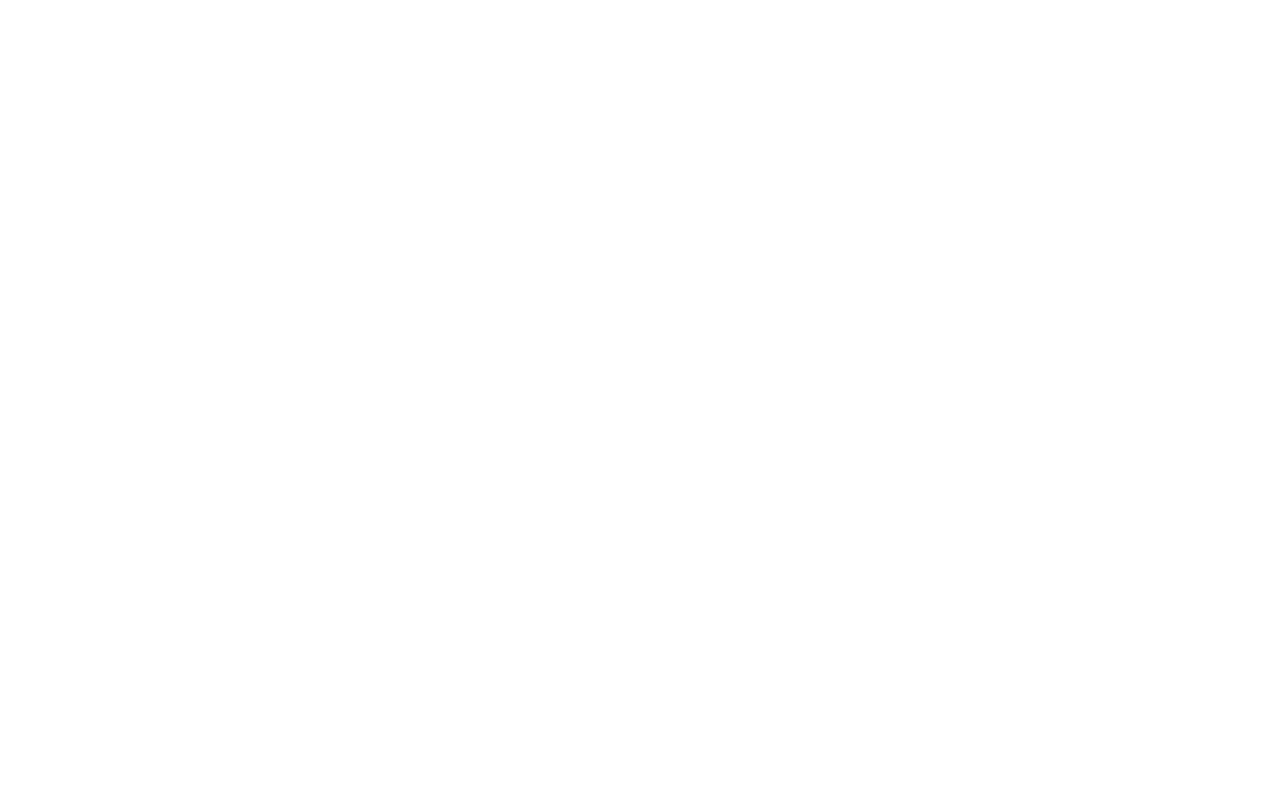
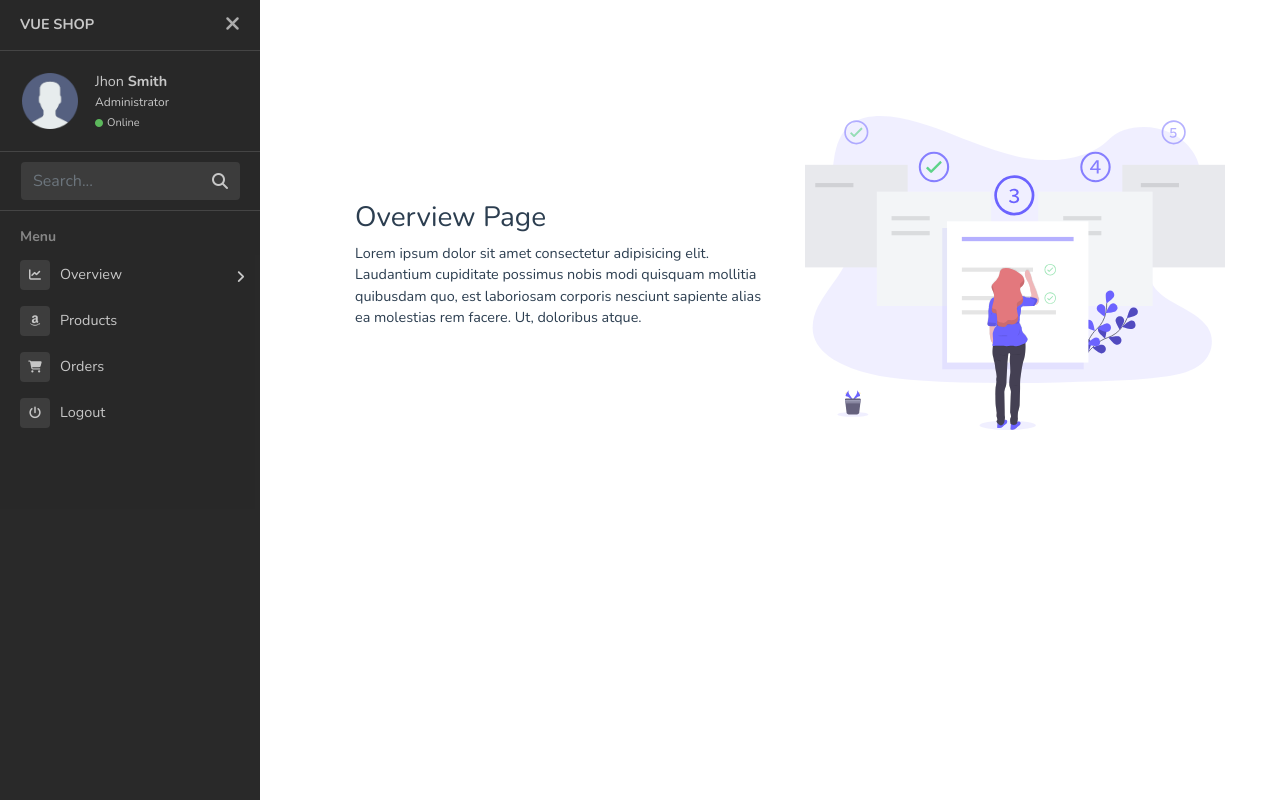
Before and after one commit to berlybeer/vue-shop, a Vue app: page /admin/overview in a window 1280 px wide. Built offline with nearby package versions, Linux system fonts and the light colour scheme.

Commit message:
Nested Routes with Products,Overview and Order page

```diff
--- a/public/index.html
+++ b/public/index.html
@@ -15,7 +15,7 @@
 			crossorigin="anonymous"
 		></script>
 
-		<title>vue-shop</title>
+		<title>Vue shop - Free E-Commerce Course with Vuejs and Firebase</title>
 	</head>
 	<body>
 		<noscript>
--- a/src/assets/app.scss
+++ b/src/assets/app.scss
@@ -16,3 +16,7 @@
 .sidebar-content::-webkit-scrollbar {
 	display: none; // Safari and Chrome
 }
+
+.intro {
+	margin-top: 3rem;
+}
--- a/src/router.js
+++ b/src/router.js
@@ -2,6 +2,9 @@
 import Router from 'vue-router'
 import Home from './views/Home.vue'
 import Admin from './views/Admin.vue'
+import Overview from './views/Overview.vue'
+import Products from './views/Products.vue'
+import Orders from './views/Orders.vue'
 
 Vue.use(Router)
 
@@ -18,9 +21,26 @@
 			path: '/admin',
 			name: 'admin',
 			component: Admin,
+			children: [
+				{
+					path: 'overview',
+					name: 'overview',
+					component: Overview,
+				},
+				{
+					path: 'products',
+					name: 'products',
+					component: Products,
+				},
+				{
+					path: 'orders',
+					name: 'orders',
+					component: Orders,
+				},
+			],
 		},
 		{
-			path: '/about',
+			path: 'about',
 			name: 'about',
 			// route level code-splitting
 			// this generates a separate chunk (about.[hash].js) for this route
--- a/src/views/Admin.vue
+++ b/src/views/Admin.vue
@@ -50,22 +50,22 @@
                 <span>Menu</span>
               </li>
               <li class="sidebar-dropdown">
-                <a href="#">
+                <router-link to="/admin/overview">
                   <i class="fa fa-chart-line"></i>
                   <span class="menu-text">Overview</span>
-                </a>
+                </router-link>
               </li>
               <li>
-                <a href="#">
+                <router-link to="/admin/products">
                   <i class="fa fa-amazon"></i>
                   <span class="menu-text">Products</span>
-                </a>
+                </router-link>
               </li>
               <li>
-                <a href="#">
+                <router-link to="/admin/orders">
                   <i class="fa fa-shopping-cart"></i>
                   <span class="menu-text">Orders</span>
-                </a>
+                </router-link>
               </li>
               <li>
                 <a href="#">
@@ -82,14 +82,7 @@
       <!-- page-content  -->
       <main class="page-content pt-2">
         <div id="overlay" class="overlay"></div>
-        <div class="container-fluid p-5">
-          <div class="row">
-            <div class="form-group col-md-12">
-              <h2>Pro Sidebar</h2>
-              <p>This is a responsive sidebar template with dropdown menu based on bootstrap framework.</p>
-            </div>
-          </div>
-        </div>
+        <router-view></router-view>
       </main>
       <!-- page-content" -->
     </div>
--- /dev/null
+++ b/src/views/Orders.vue
@@ -0,0 +1,29 @@
+<template>
+  <div class="orders">
+    <div class="container">
+      <div class="intro h-100">
+        <div class="row h-100 justify-content-center align-items-center">
+          <div class="col-md-6">
+            <h3>Orders Page</h3>
+            <p>Lorem ipsum dolor sit amet consectetur adipisicing elit. Quas dicta accusantium modi quisquam quam quasi hic provident obcaecati voluptates ipsa eaque, tenetur alias blanditiis architecto a molestiae optio. Sunt, voluptates!</p>
+          </div>
+          <div class="col-md-6">
+            <img src="/img/svg/orders.svg" alt class="img-fluid" />
+          </div>
+        </div>
+      </div>
+    </div>
+  </div>
+</template>
+
+<script>
+export default {
+  name: "Orders",
+  props: {
+    msg: String
+  }
+};
+</script>
+
+<!-- Add "scoped" attribute to limit CSS to this component only -->
+<style scoped lang="scss"></style>
--- /dev/null
+++ b/src/views/Overview.vue
@@ -0,0 +1,30 @@
+<template>
+  <div class="overview">
+    <div class="container h-100">
+      <div class="intro h-100">
+        <div class="row h-100 justify-content-center align-items-center">
+          <div class="col-md-6">
+            <h3>Overview Page</h3>
+            <p>Lorem ipsum dolor sit amet consectetur adipisicing elit. Laudantium cupiditate possimus nobis modi quisquam mollitia quibusdam quo, est laboriosam corporis nesciunt sapiente alias ea molestias rem facere. Ut, doloribus atque.</p>
+          </div>
+          <div class="col-md-6">
+            <img src="/img/svg/overview.svg" alt class="img-fluid" />
+          </div>
+        </div>
+      </div>
+    </div>
+  </div>
+</template>
+
+<script>
+export default {
+  name: "Overview",
+  props: {
+    msg: String
+  }
+};
+</script>
+
+<!-- Add "scoped" attribute to limit CSS to this component only -->
+<style scoped lang="scss">
+</style>
--- /dev/null
+++ b/src/views/Products.vue
@@ -0,0 +1,30 @@
+<template>
+  <div class="products">
+    <div class="container h-100">
+      <div class="intro h-100">
+        <div class="row h-100 justify-content-center align-items-center">
+          <div class="col-md-6">
+            <h3>Products Page</h3>
+            <p>Lorem ipsum dolor sit amet consectetur adipisicing elit. Laudantium cupiditate possimus nobis modi quisquam mollitia quibusdam quo, est laboriosam corporis nesciunt sapiente alias ea molestias rem facere. Ut, doloribus atque.</p>
+          </div>
+          <div class="col-md-6">
+            <img src="/img/svg/products.svg" alt class="img-fluid" />
+          </div>
+        </div>
+      </div>
+    </div>
+  </div>
+</template>
+
+<script>
+export default {
+  name: "Products",
+  props: {
+    msg: String
+  }
+};
+</script>
+
+<!-- Add "scoped" attribute to limit CSS to this component only -->
+<style scoped lang="scss">
+</style>
```
